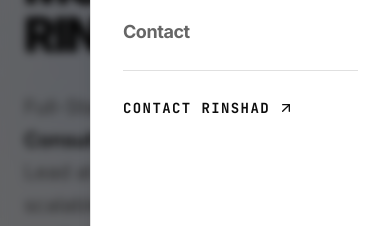
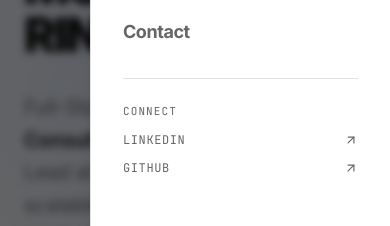
Before and after one commit to mrinshad/Portfolio, a Next.js app: page / in a window 390 px wide. Both pictures are taken after a click on the button 346 px from the left and 40 px from the top of the page. Shown: the part 238-464 px from the top of the page. Built offline with nearby package versions, Linux system fonts and the light colour scheme; no server answers.

Commit message:
feat: replace contact link with LinkedIn and GitHub profiles in navbar footer

```diff
--- a/components/navbar.tsx
+++ b/components/navbar.tsx
@@ -137,15 +137,28 @@ export function Navbar() {
                     </Link>
                   )
                 })}
-                <div className="pt-6 border-t border-border">
-                  <Link
-                    href="/contact"
-                    onClick={() => setIsOpen(false)}
-                    className="inline-flex items-center gap-2 text-sm font-mono uppercase tracking-widest text-foreground font-bold hover:text-accentBlue transition-colors"
+                <div className="pt-6 mt-2 border-t border-border flex flex-col gap-3">
+                  <span className="text-[11px] font-mono uppercase tracking-widest text-muted-foreground">
+                    Connect
+                  </span>
+                  <a
+                    href="https://linkedin.com/in/mrinshad"
+                    target="_blank"
+                    rel="noopener noreferrer"
+                    className="inline-flex items-center justify-between text-xs font-mono uppercase tracking-wider text-muted-foreground hover:text-foreground transition-colors"
                   >
-                    Contact Rinshad
-                    <ArrowUpRight className="h-4 w-4" />
-                  </Link>
+                    <span>LinkedIn</span>
+                    <ArrowUpRight className="h-3.5 w-3.5" />
+                  </a>
+                  <a
+                    href="https://github.com/mrinshad"
+                    target="_blank"
+                    rel="noopener noreferrer"
+                    className="inline-flex items-center justify-between text-xs font-mono uppercase tracking-wider text-muted-foreground hover:text-foreground transition-colors"
+                  >
+                    <span>GitHub</span>
+                    <ArrowUpRight className="h-3.5 w-3.5" />
+                  </a>
                 </div>
               </div>
             </SheetContent>
```
